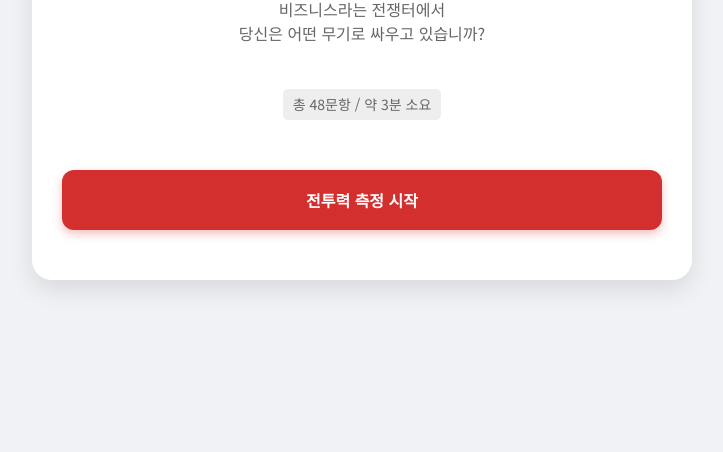
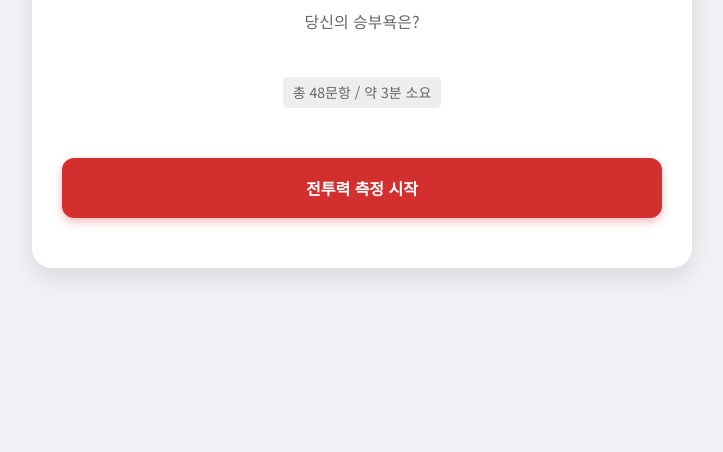
Before and after one commit to simusan/WPTI, a plain HTML site: page index.html in a window 1280 px wide. Shown: the part 348-800 px from the top of the page, without its empty margins (278-1001 px from the left). Drawn offline with Linux system fonts and the light colour scheme.

Commit message:
Update index.html

```diff
--- a/index.html
+++ b/index.html
@@ -54,7 +54,7 @@
 <div class="container">
     <div id="start-screen">
         <h1>WPTI<br><span style="font-size:22px; font-weight:300; color:#555;">승부사 유형 테스트</span></h1>
-        <p style="margin-top:20px;">비즈니스라는 전쟁터에서<br>당신은 어떤 무기로 싸우고 있습니까?</p>
+        <p style="margin-top:20px;">당신의 승부욕은?<br></p>
         <p style="font-size:14px; background:#eee; display:inline-block; padding:5px 10px; border-radius:5px;">총 48문항 / 약 3분 소요</p>
         <button class="btn btn-primary" onclick="startTest()" style="margin-top:20px;">전투력 측정 시작</button>
     </div>
```
